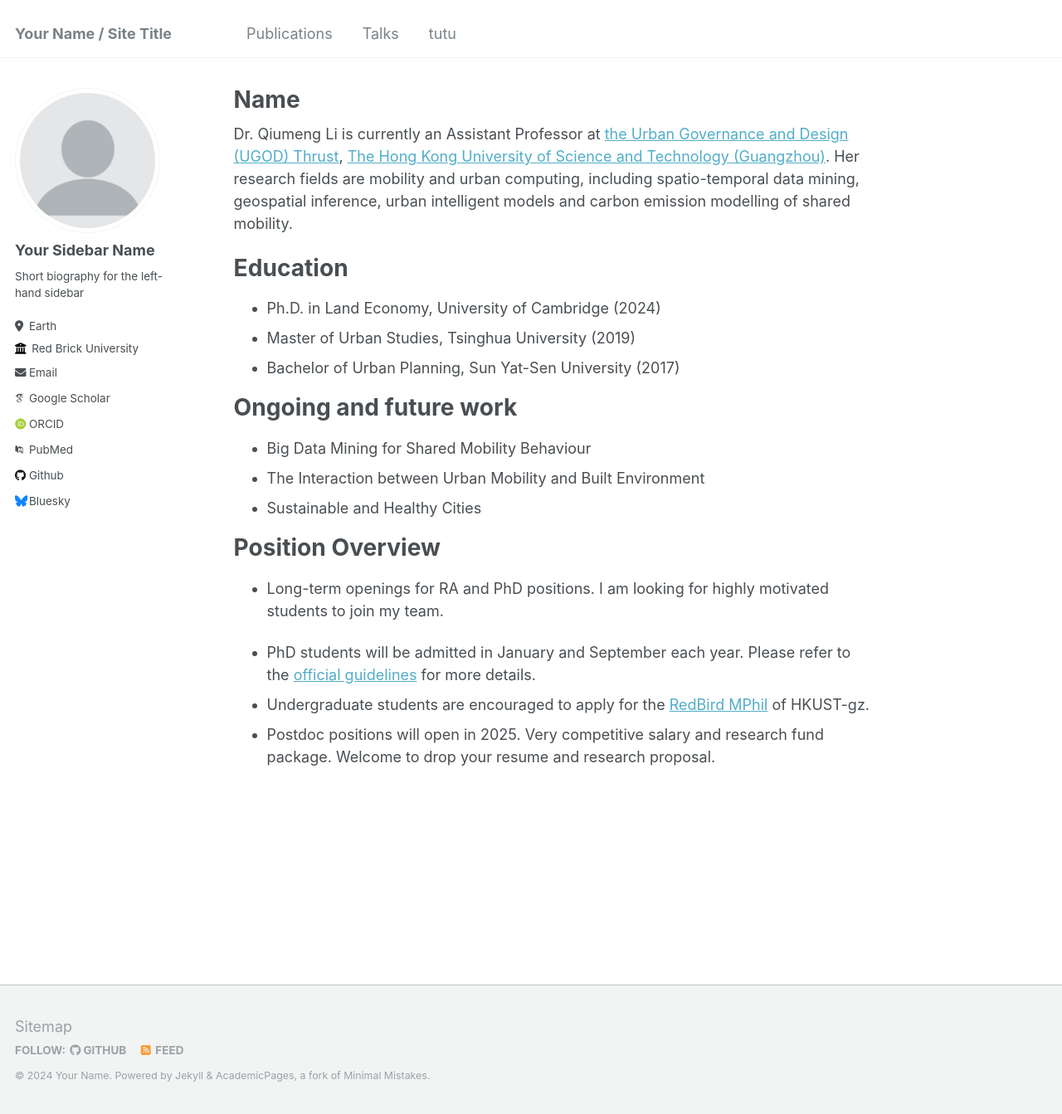
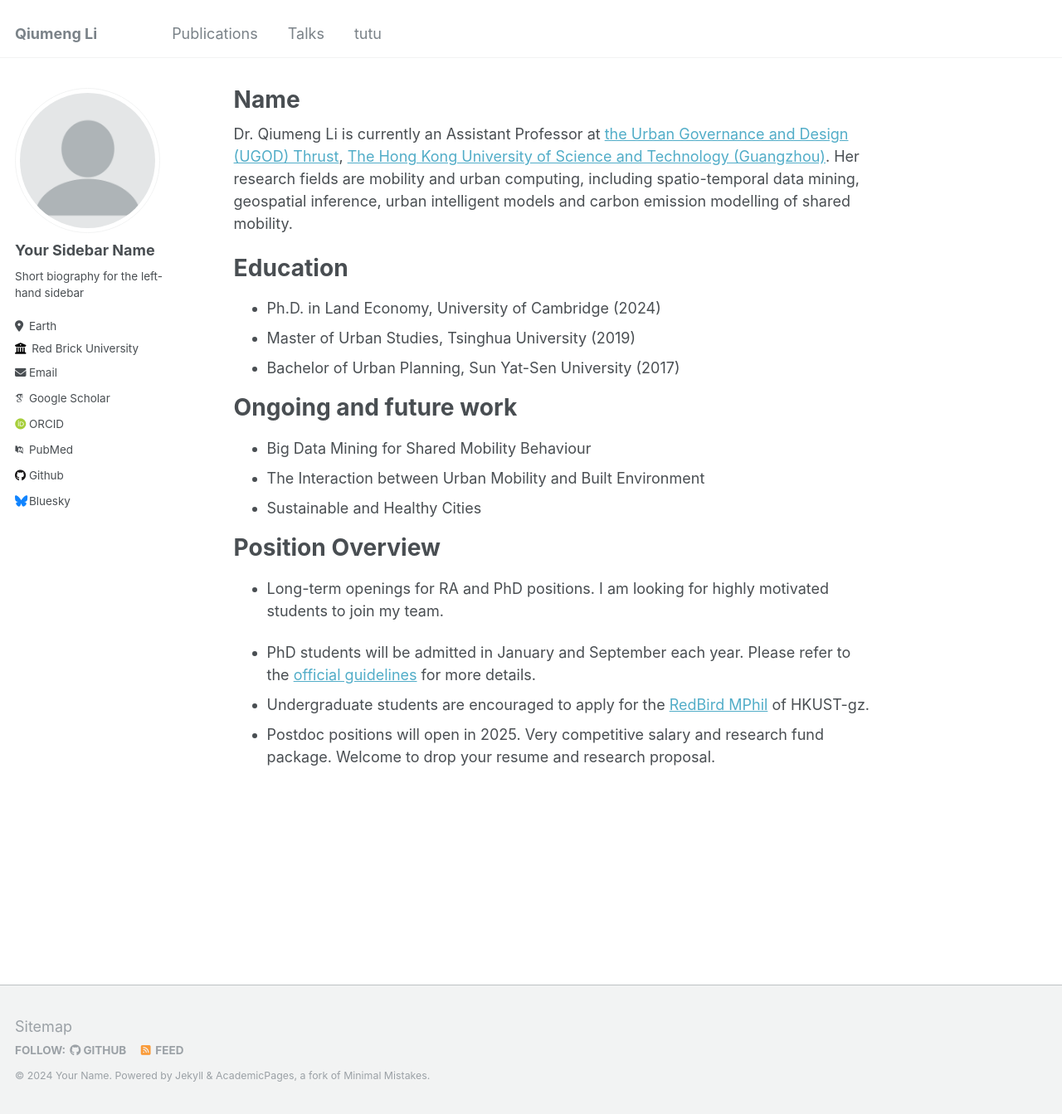
Before and after one commit to qiumengl/qiumengl.github.io, a Jekyll site: the page built from _pages/about.md, in a window 1280 px wide and 1343 px high. Shown: the whole window at 83% size. Built offline with Jekyll 4.4.1, drawn with Linux system fonts in a browser that asks for light colours; some web fonts are replaced.

Commit message:
Update _config.yml

```diff
--- a/_config.yml
+++ b/_config.yml
@@ -8,7 +8,7 @@
 
 # Basic Site Settings
 locale                   : "en-US"
-title                    : "Your Name / Site Title"
+title                    : "Qiumeng Li"
 title_separator          : "-"
 name                     : &name "Your Name"
 description              : &description "personal description"
```
